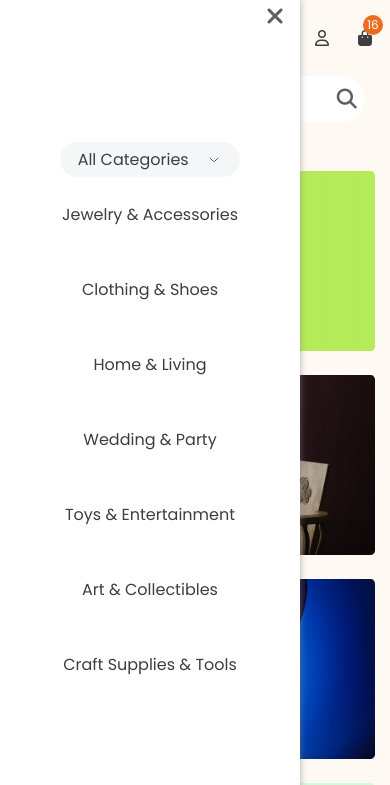
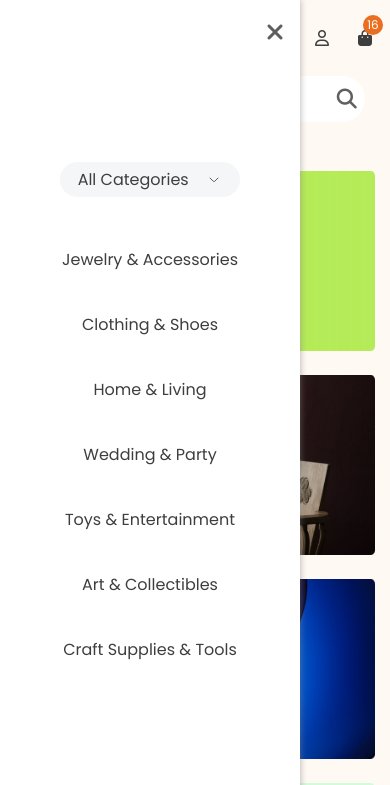
Before and after one commit to yasser-1994/e-commerce, a plain HTML site: page index.html in a window 390 px wide. Both pictures are taken after a click on the element 45 px from the left and 99 px from the top of the page. Shown: the top 785 px of the page. Drawn offline with Linux system fonts and the light colour scheme.

Commit message:
edit sidebar close top

```diff
--- a/responsive.css
+++ b/responsive.css
@@ -143,11 +143,11 @@
     header .nav-bar ul {
         flex-direction: column;
         justify-content: center;
-
+        margin-top: 30px;
     }
 
     header .nav-bar ul li {
-        margin: 25px 0;
+        margin: 20px 0;
 
     }
 
@@ -187,7 +187,7 @@
     }
 
     header .nav-bar .fa-xmark {
-        top: 1rem;
+        top: 2rem;
         right: 1rem;
     }
 
```
